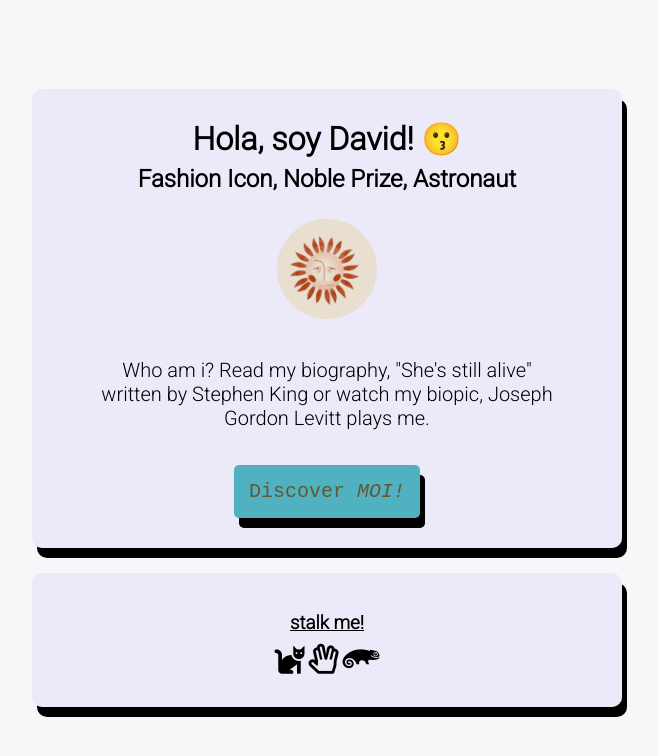
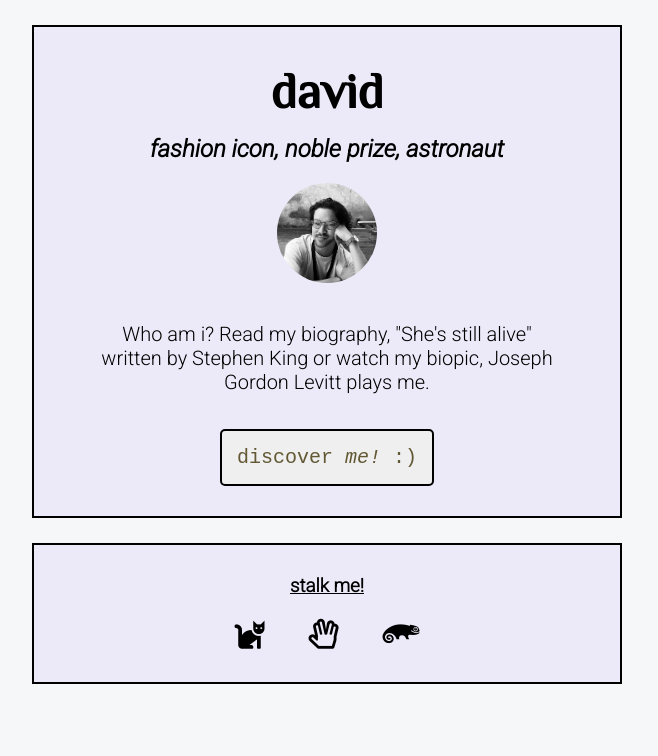
Before and after one commit to MendozasD/profile, a plain HTML site: page index.html in a window 1280 px wide. Shown: the whole page, without its empty margins (313-971 px from the left). Drawn offline with Linux system fonts and the light colour scheme.

Commit message:
make my profile prettier

```diff
--- a/index.html
+++ b/index.html
@@ -4,7 +4,7 @@
   <!-- Google Fonts -->
   <link rel="preconnect" href="https://fonts.googleapis.com">
   <link rel="preconnect" href="https://fonts.gstatic.com" crossorigin>
-  <link href="https://fonts.googleapis.com/css2?family=DM+Serif+Display:ital@0;1&family=Roboto:ital,wght@0,100;0,300;1,100;1,300&display=swap" rel="stylesheet">
+  <link href="https://fonts.googleapis.com/css2?family=DM+Serif+Display:ital@0;1&family=El+Messiri&family=Roboto:ital,wght@0,100;0,300;1,100;1,300&display=swap" rel="stylesheet">
 
   <!-- FONTAWESOME -->
   <link rel="stylesheet" href="https://use.fontawesome.com/releases/v5.6.3/css/all.css">
@@ -23,16 +23,16 @@
 
     <div class="cards">
 
-      <h1>Hola, soy David! 😗</h1>
-      <h2>Fashion Icon, Noble Prize, Astronaut</h2>
-      <img src="/profile/images/sunny.jpeg" alt="a very sunny smile">
+      <h1>david</h1>
+      <h2>fashion icon, noble prize, astronaut</h2>
+      <img src="/images/IMG_5475.jpg" alt="a very sunny smile">
       <p>
         Who am i? Read my biography, "She's still alive" written by Stephen King
         or watch my biopic, Joseph Gordon Levitt plays me.
       </p>
 
       <button>
-        <a href="#" id="btn">Discover <em>MOI!</em></a>
+        <a href="#" id="btn">discover <em>me!</em> :)</a>
       </button>
 
     </div>
--- a/style.css
+++ b/style.css
@@ -5,30 +5,34 @@
 
 body {
   background-color: rgba(238, 240, 242, .5);
+  font-family: 'Roboto', sans-serif;
 }
 
-h1, h2, h3 {
-  font-family: 'Roboto', sans-serif;
-  line-height: 40px;
+h1 {
+  font-family: 'El Messiri', sans-serif;
+  font-size: 50px;
 }
 
 h3 {
   text-decoration: underline;
+  margin-bottom: 20px;
+}
+
+h2 {
+  font-style: italic;
 }
 
 #container {
   margin: auto;
   width: 50%;
-  padding: 5%;
 }
 
 .cards {
   background-color: #dcd2f765;
   text-align: center;
   margin: 25px;
-  border-radius: 10px;
   padding: 30px;
-  box-shadow: 5px 10px;
+  border: solid 2px black;
 }
 
 img {
@@ -45,13 +49,11 @@ a {
 
 button {
   font-family: 'Source Code Pro', monospace;
-  background-color: #50B2C0;
-  border: none;
+  border: solid 2px black;
   padding: 15px;
   text-align: center;
   font-size: 20px;
   border-radius: 5px;
-  box-shadow: 5px 10px;
 }
 
 button:hover {
@@ -71,6 +73,7 @@ p {
 ul li {
   font-size: 30px;
   display: inline;
+  margin: 20px;
 }
 
 ul li:hover {
```
Also changed, not shown: images/IMG_5475.jpg (added), images/dm.png (added).
